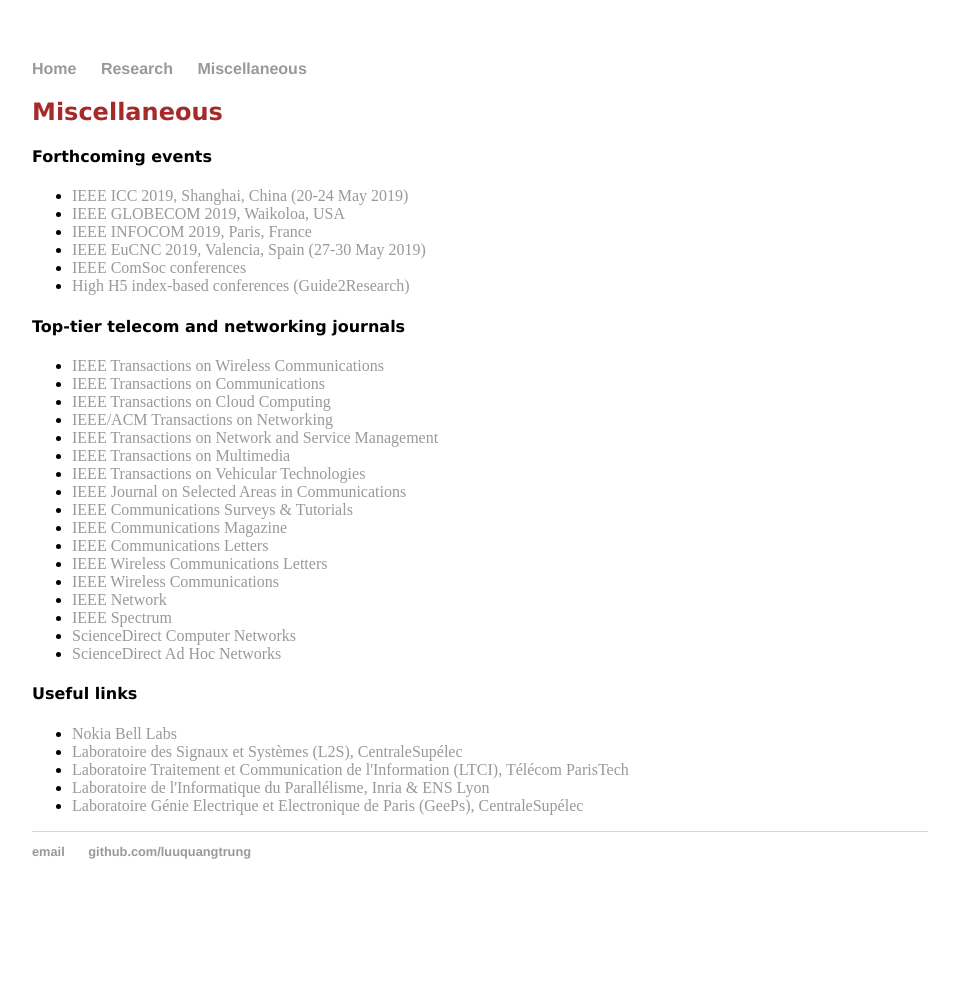
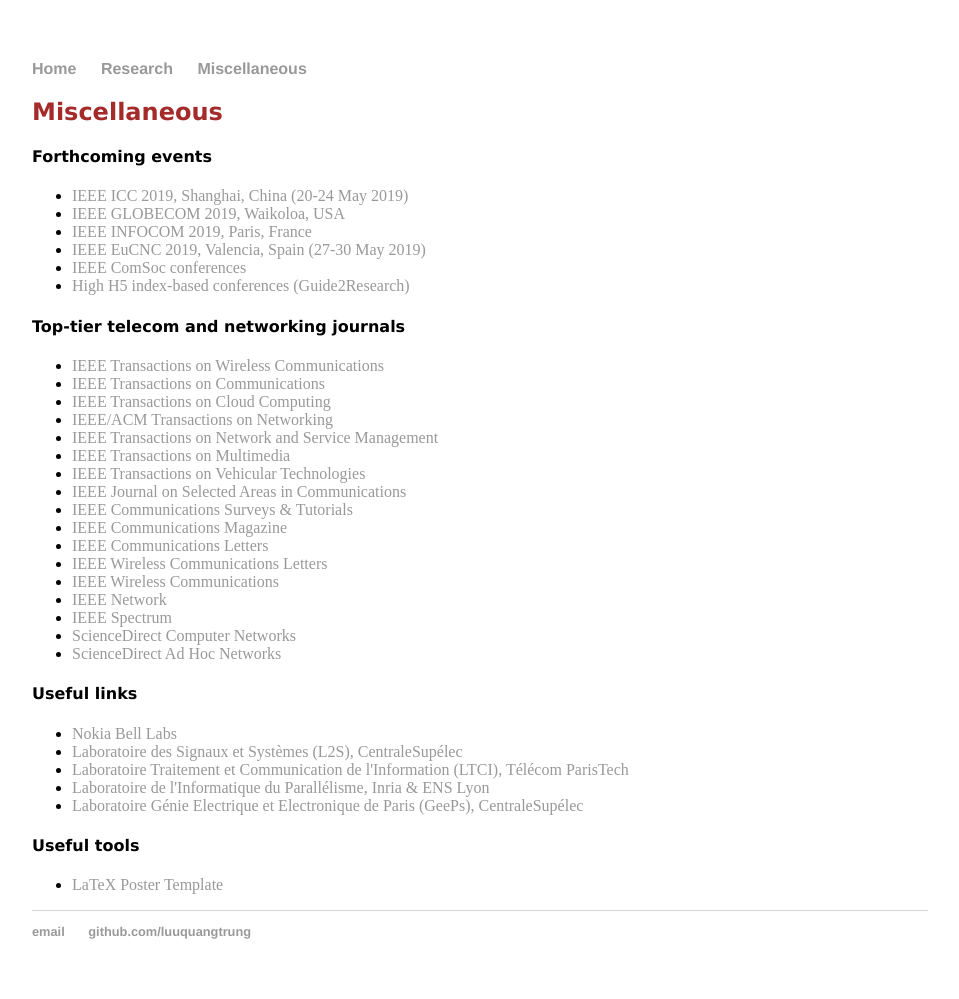
Before and after one commit to luuquangtrung/luuquangtrung.github.io_v1, a Jekyll site: the page built from misc/index.html, in a window 1280 px wide. Shown: the whole page, without its empty margins (160-1119 px from the left). Built offline with Jekyll 4.4.1, drawn with Linux system fonts in a browser that asks for light colours; before the commit the page ends 919 px from its top, so only the background shows below that.

Commit message:
Update index.html

```diff
--- a/misc/index.html
+++ b/misc/index.html
@@ -60,3 +60,11 @@
 	<li> <a href="http://www.ens-lyon.fr/LIP/"> Laboratoire de l'Informatique du Parallélisme, Inria & ENS Lyon </a> </li>
 	<li> <a href="http://www.lgep.supelec.fr/"> Laboratoire Génie Electrique et Electronique de Paris (GeePs), CentraleSupélec </a> </li>
 </ul>
+
+<div>
+<h4 style="font-family:verdana;">Useful tools</h4>
+</div>
+
+<ul>
+	<li> <a href="http://www.brian-amberg.de/uni/poster/"> LaTeX Poster Template </a> </li>
+</ul>
```
